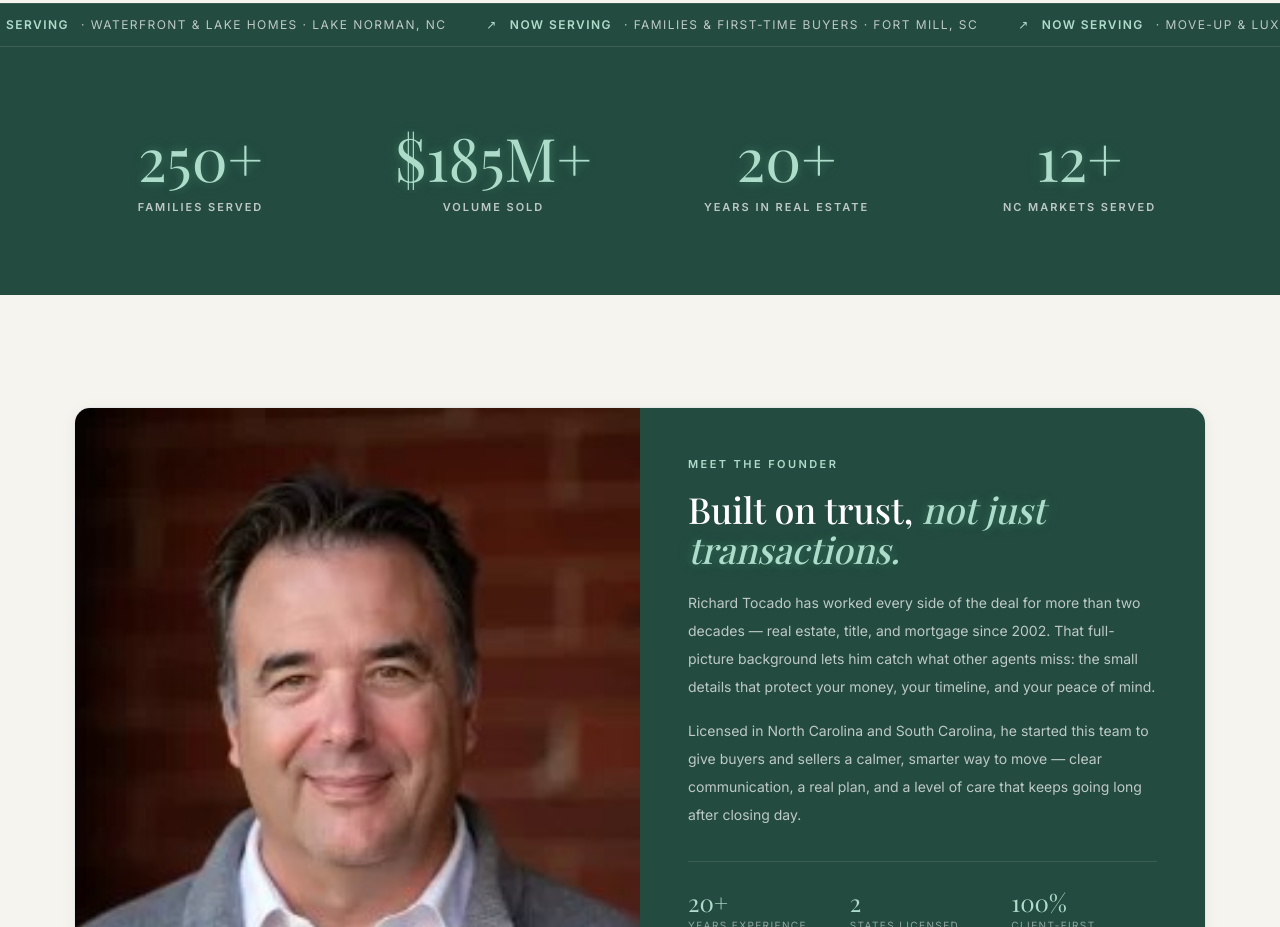
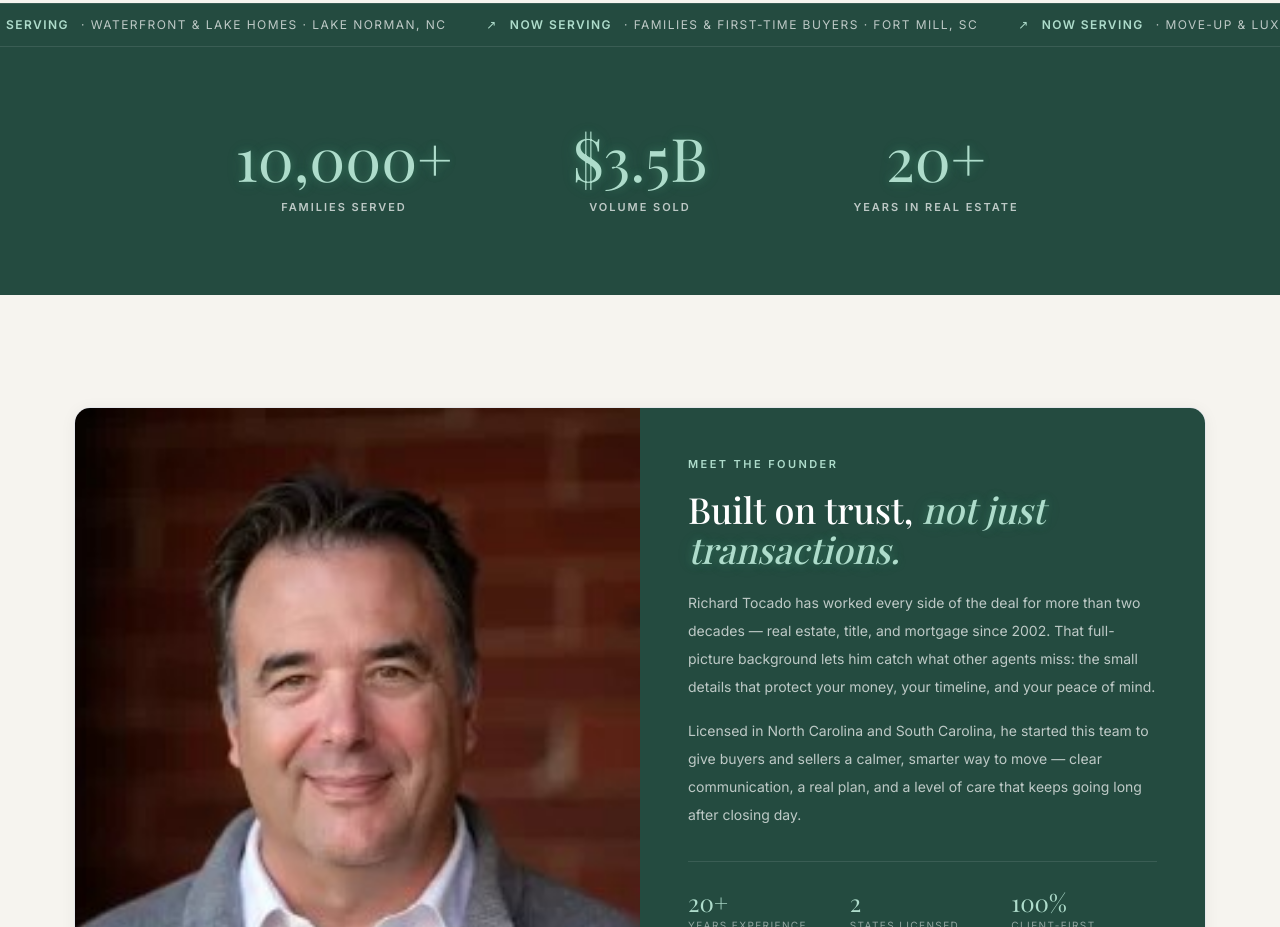
Before and after one commit to AaronPilk/Tocado-Realty-Group-, a Next.js app: page / in a window 1280 px wide. Shown: the part 1040-1967 px from the top of the page. Built offline with nearby package versions, Linux system fonts and the light colour scheme; no server answers; a web font is replaced by a local one.

Commit message:
Update stat band: 10,000+ families, $3.5B volume, remove markets stat

```diff
--- a/components/home/StatsBand.tsx
+++ b/components/home/StatsBand.tsx
@@ -4,7 +4,7 @@ import { stats } from "@/data/stats";
 export function StatsBand() {
   return (
     <section className="bg-forest py-20">
-      <div className="mx-auto grid max-w-container grid-cols-2 gap-10 px-6 lg:grid-cols-4">
+      <div className="mx-auto grid max-w-4xl grid-cols-1 gap-10 px-6 sm:grid-cols-3">
         {stats.map((s) => (
           <Stat key={s.label} value={s.value} label={s.label} light />
         ))}
--- a/data/stats.ts
+++ b/data/stats.ts
@@ -1,8 +1,7 @@
 // Top stat band. These are MOCK numbers for design — replace with real,
 // verifiable figures before launch (avoid claims you can't back up — compliance).
 export const stats = [
-  { value: "250+", label: "Families Served" },   // [[MOCK]]
-  { value: "$185M+", label: "Volume Sold" },     // [[MOCK]]
+  { value: "10,000+", label: "Families Served" },  // [[verify before launch]]
+  { value: "$3.5B", label: "Volume Sold" },        // [[verify before launch]]
   { value: "20+", label: "Years In Real Estate" }, // real — Richard since 2002
-  { value: "12+", label: "NC Markets Served" },  // [[MOCK]]
 ];
```
